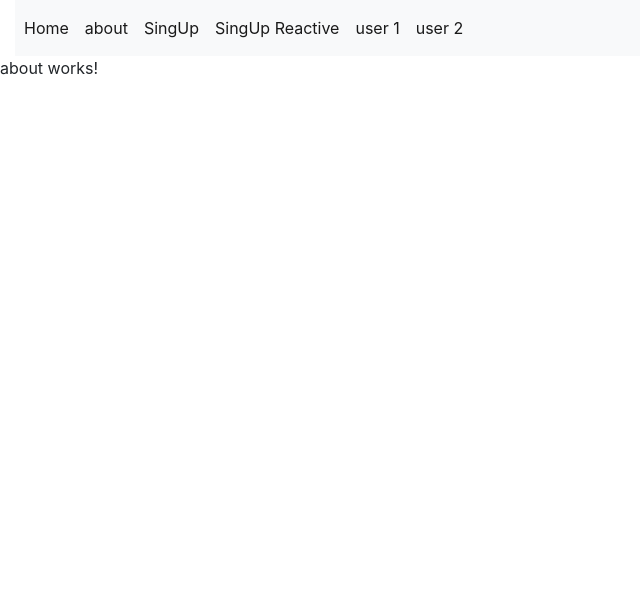
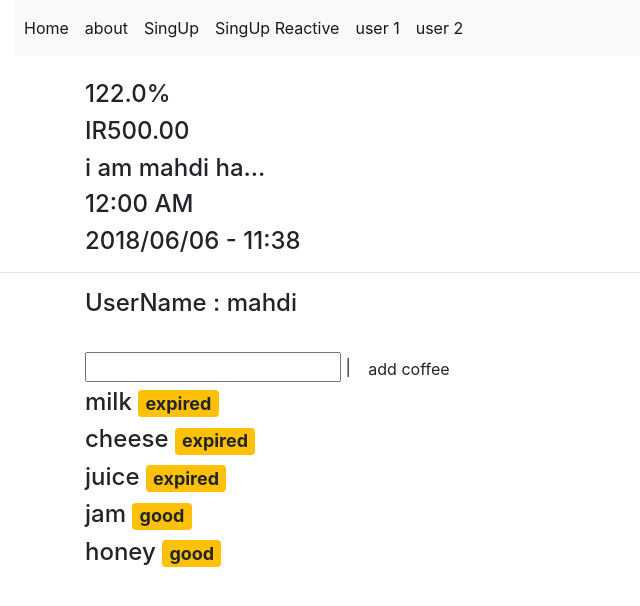
Before and after one commit to mahdi-hajian/angular-youtube_model, an Angular app: page /mahdihajian.ir/about in a window 1280 px wide. Shown: the top 606 px of the page, without its empty margins (0-640 px from the left). Built offline with nearby package versions, Linux system fonts and the light colour scheme.

Commit message:
finish pipes

```diff
--- a/src/app/Components/about/about.component.html
+++ b/src/app/Components/about/about.component.html
@@ -1,3 +1,22 @@
-<p>
-  about works!
-</p>
+<div class="container">
+  <br>
+  <h4>{{a | percent:'2.1'}}</h4>
+  <h4>{{b | currency: 'IR'}}</h4>
+  <h4>{{name1 | shorter: 13}}</h4>
+  <h4>{{d | date: 'shortTime'}}</h4>
+  <h4>{{dateNow | date:'yyyy/MM/dd - hh:mm'}}</h4>
+</div>
+<hr>
+
+<div class="container">
+  <h4>UserName : {{username | async}}</h4>
+
+  <br>
+  <input type="text" [(ngModel)]="filterString"> |
+  <button (click)="addCoffee()" class="btn btn-debug">add coffee</button>
+  <br>
+  <h4 *ngFor="let item of grocery | filter:filterString:'condition'">
+    {{item.name}}
+    <small class="badge badge-warning">{{item.condition}}</small>
+  </h4>
+</div>
--- a/src/app/Components/about/about.component.ts
+++ b/src/app/Components/about/about.component.ts
@@ -1,4 +1,6 @@
 import { Component, OnInit } from '@angular/core';
+import { resolve } from 'url';
+import { reject } from 'q';
 
 @Component({
   selector: 'app-about',
@@ -6,10 +8,33 @@ import { Component, OnInit } from '@angular/core';
   styleUrls: ['./about.component.css']
 })
 export class AboutComponent implements OnInit {
+  a = 1.22;
+  b= 500;
+  name1 = 'i am mahdi hajian';
+  d = new Date(2018, 2, 5);
+  dateNow: number = Date.now();
+  grocery = [
+    {name:"milk", condition:"expired"},
+    {name:"cheese", condition:"expired"},
+    {name:"juice", condition:"expired"},
+    {name:"jam", condition:"good"},
+    {name:"honey", condition:"good"}
+  ];
+  coffee = {name: 'coffee', condition: 'good'};
 
+  filterString='';
   constructor() { }
 
   ngOnInit() {
   }
+  addCoffee(){
+    this.grocery.push(this.coffee)
+  }
 
+  username = new Promise((resolve, reject) =>
+    {
+      setTimeout(() => {
+        return resolve ('mahdi') ;
+      }, 2000);
+    });
 }
--- /dev/null
+++ b/src/app/Pipes/filter.pipe.ts
@@ -0,0 +1,23 @@
+import { Pipe, PipeTransform } from '@angular/core';
+
+@Pipe({
+  name: 'filter',
+  // اگر غیر فعال باشد همیشه فیلترینگ رو انجام میدهد. مثلا اگر سرچ کرده باشیم هم هی بروزرسانی میکنه
+  pure: false
+})
+export class FilterPipe implements PipeTransform {
+
+  transform(value: any, fString: string, prop:string): any {
+    if (value.length === 0 || fString === '') {
+      return value;
+    }
+    const tempArray =[];
+    for (const item of value) {
+      if (item[prop] === fString) {
+        tempArray.push(item);
+      }
+    }
+    return tempArray;
+  }
+
+}
--- /dev/null
+++ b/src/app/Pipes/pipe-one.pipe.ts
@@ -0,0 +1,16 @@
+import { Pipe, PipeTransform } from '@angular/core';
+
+@Pipe({
+  name: 'shorter'
+})
+export class PipeOnePipe implements PipeTransform {
+
+  transform(value: any, cut?: number): any {
+    if (value.length > cut) {
+      return (value.substr(0, cut)+'...');
+    } else {
+      return (value);
+    }
+  }
+
+}
--- a/src/app/app.module.ts
+++ b/src/app/app.module.ts
@@ -12,6 +12,8 @@ import { UserService } from './Services/User/user.service';
 import { UserComponent } from './Components/user/user.component';
 import { SingUpComponent } from './Components/sing-up/sing-up.component';
 import { SingUpReactiveComponent } from './Components/sing-up-reactive/sing-up-reactive.component';
+import { PipeOnePipe } from './Pipes/pipe-one.pipe';
+import { FilterPipe } from './Pipes/filter.pipe';
 
 @NgModule({
    declarations: [
@@ -21,7 +23,9 @@ import { SingUpReactiveComponent } from './Components/sing-up-reactive/sing-up-r
       AboutComponent,
       UserComponent,
       SingUpComponent,
-      SingUpReactiveComponent
+      SingUpReactiveComponent,
+      PipeOnePipe,
+      FilterPipe
    ],
    imports: [
       BrowserModule,
```
Also changed, not shown: 2 other files (tests, documents, lock files or other folders).
